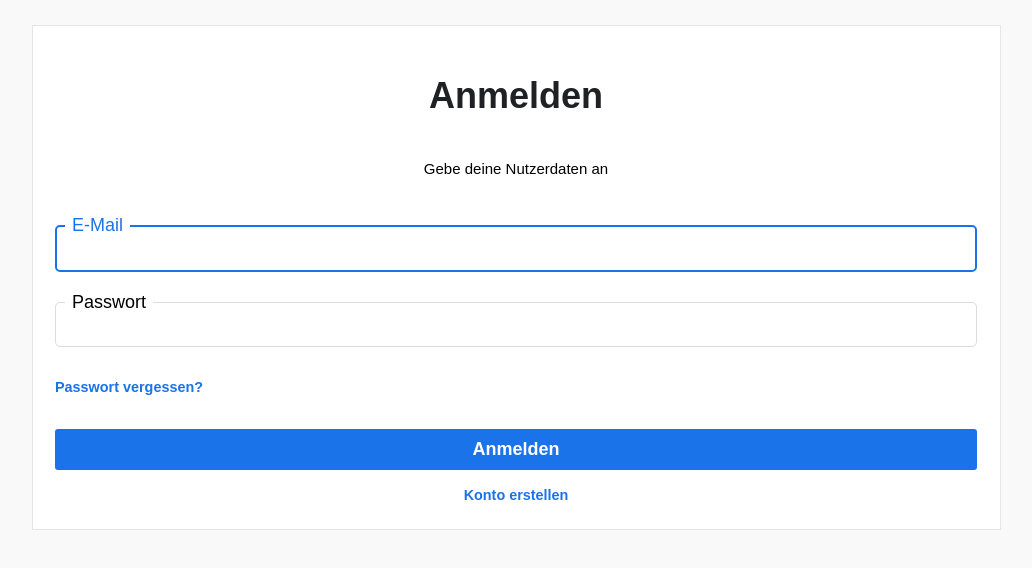
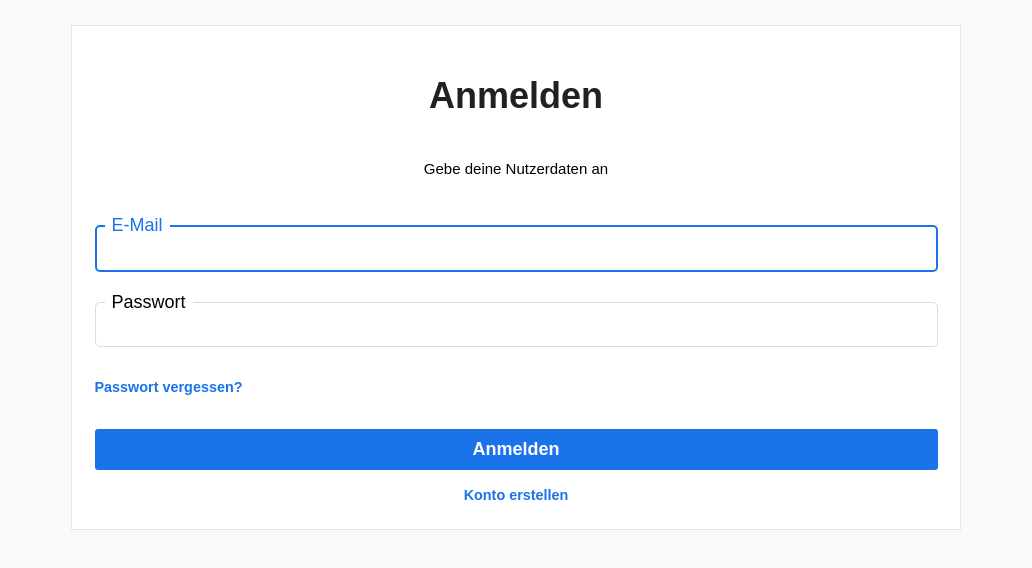
Before and after one commit to davidcarbn/nutrition-nodejs, a React (Create React App) app in the folder client/: page / in a window 1280 px wide. Shown: the top 568 px of the page, without its empty margins (124-1156 px from the left). Built offline with nearby package versions, Linux system fonts and the light colour scheme.

Commit message:
css from px to em

```diff
--- a/client/src/Components/Containers/LayoutContainer/LayoutContainer.css
+++ b/client/src/Components/Containers/LayoutContainer/LayoutContainer.css
@@ -5,9 +5,9 @@
     flex-wrap: wrap;
     align-items: flex-start;
 }
-@media screen and (min-width: 1000px) {
+@media screen and (min-width: 64em) {
     .layout-container {
         margin: 0 auto;
-        width: clamp(280px, 55.5em, 100vw);
+        width: clamp(280px, 920px, 100vw);
     }
 }
--- a/client/src/Components/Containers/LayoutContainer/LayoutContainerChild/LayoutContainerChild.css
+++ b/client/src/Components/Containers/LayoutContainer/LayoutContainerChild/LayoutContainerChild.css
@@ -8,7 +8,7 @@
 .bottom-left {
     order: 2;
 }
-@media screen and (min-width: 1000px) {
+@media screen and (min-width: 64em) {
     .layout-container-child {
         margin:15px;
     }
```
